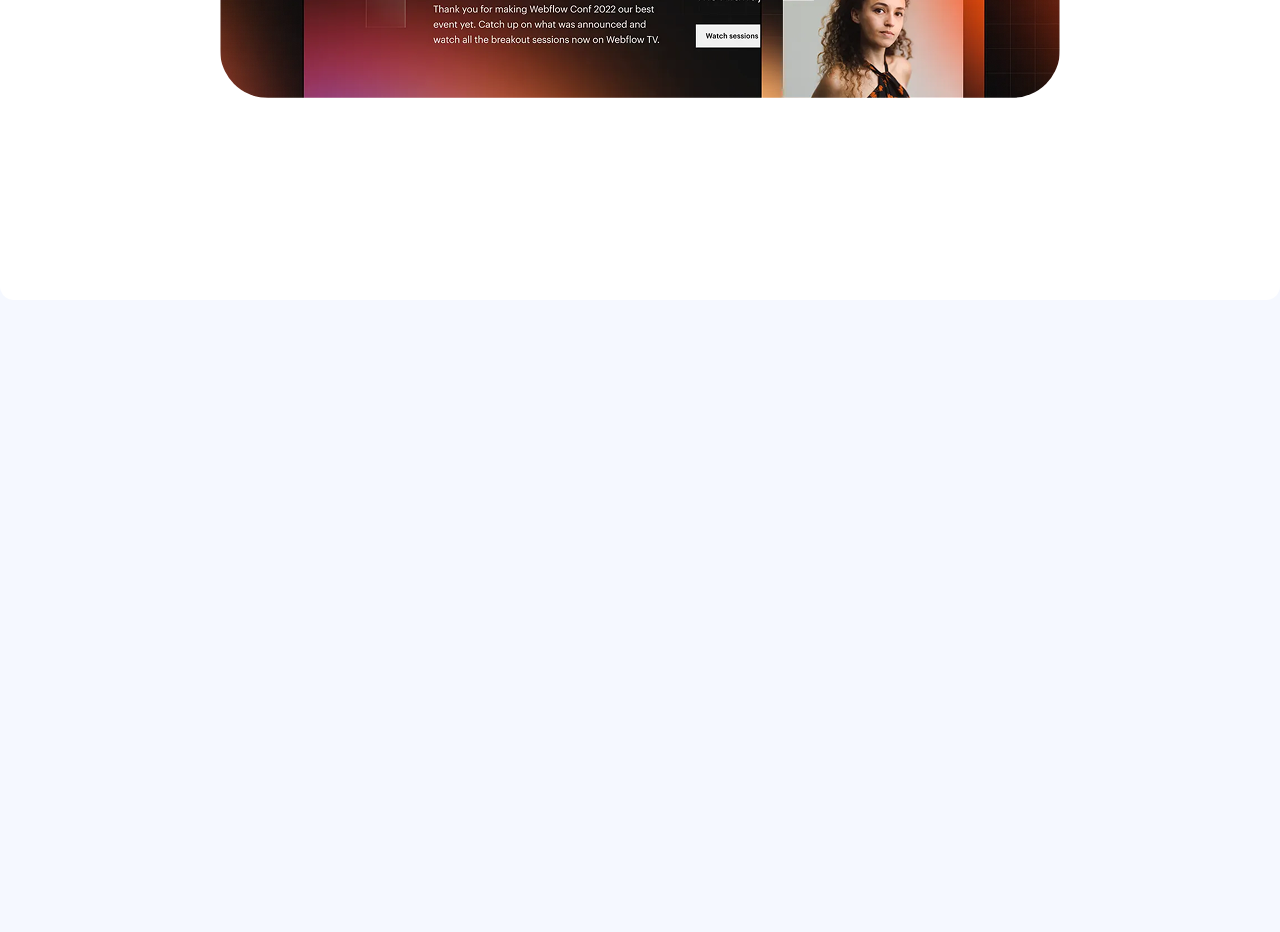
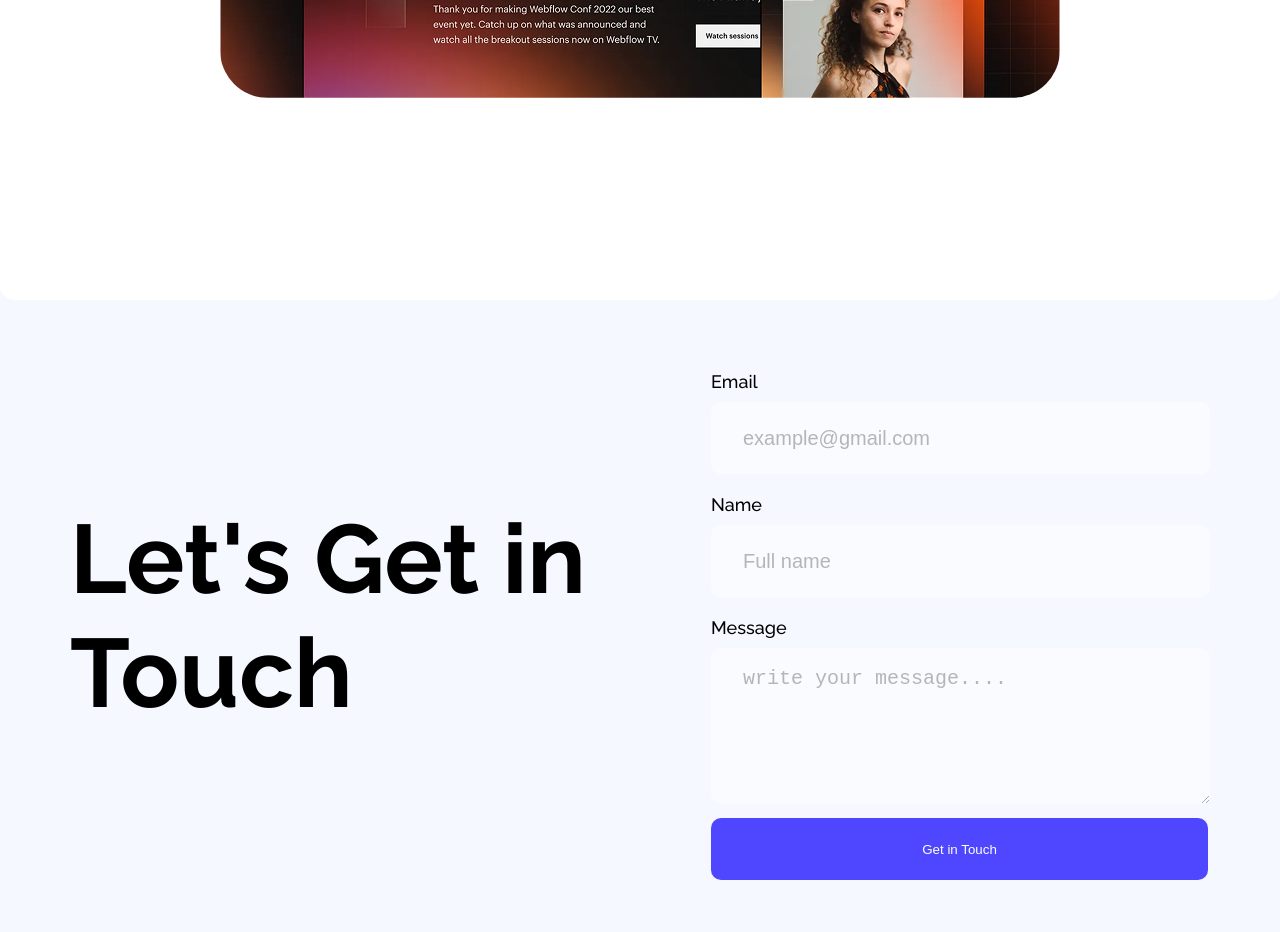
Before and after one commit to Jobayer561/B12A01-landing-launchpad, a plain HTML site: page index.html in a window 1280 px wide. Shown: the part 2723-3655 px from the top of the page. Before the commit the page ends 3023 px from the top, so only its background shows below. Drawn offline with Linux system fonts and the light colour scheme.

Commit message:
form section added

```diff
--- a/index.html
+++ b/index.html
@@ -138,6 +138,26 @@
         <button class="fbbutton">Get Started Free</button>
         <div class="fbimg"><img src="Assets/wc-big.png" alt="" /></div>
       </section>
+
+      <section class="formsection">
+        <h1 class="form-heading">Let's Get in Touch</h1>
+        <form action="">
+            <div class="form">
+                <label for="email">Email</label>
+                <input type="email" id="email" placeholder="example@gmail.com">
+            </div>
+            <div class="form">
+                <label for="name">Name</label>
+                <input type="text" id="name" placeholder="Full name">
+            </div>
+            <div class="form">
+                <label for="message">Message</label>
+          <textarea name="Message" id="" placeholder="write your message...."></textarea>
+            </div>
+            <button class="formbutton">Get in Touch</button>
+        </form>
+
+      </section>
     </main>
     <footer></footer>
   </body>
--- a/styles/styles.css
+++ b/styles/styles.css
@@ -56,6 +56,10 @@ nav {
   border: none;
   border-radius: 10px;
 }
+.signup-button:hover{
+     background-color: #3c38cc; /* slightly darker shade on hover */
+  transform: scale(1.02);
+}
 /* section  */
 .section {
   align-items: center;
@@ -82,6 +86,10 @@ nav {
   border: none;
   border-radius: 10px;
   margin-top: 0;
+}
+.button:hover{
+     background-color: #3c38cc; /* slightly darker shade on hover */
+  transform: scale(1.02);
 }
 
 /* main section */
@@ -116,6 +124,10 @@ nav {
   font: bold;
   font-size: 16px;
   border: none;
+}
+.btnsection:hover{
+  background-color: #3c38cc; /* slightly darker shade on hover */
+  transform: scale(1.02);
 }
 .imgsection {
   width: 403px;
@@ -271,6 +283,10 @@ nav {
   font-weight: 500;
   margin-bottom: 25px;
 }
+.fbbutton:hover{
+  background-color: #3c38cc; /* slightly darker shade on hover */
+  transform: scale(1.02);
+}
 .fbimg {
   width: 840;
   height: 364.77;
@@ -280,3 +296,72 @@ nav {
 .fbimg img {
   border-radius: 48px;
 }
+/* form design */
+.formsection {
+  display: flex;
+  justify-content: center;
+  align-items: center;
+  margin: 0 auto;
+  max-width: 1140px;
+  gap: 115px;
+  height: 632px;
+}
+.form-heading {
+  color: black;
+  font-size: 97px;
+  font-weight: 700;
+  width: 528px;
+}
+
+label {
+  display: block;
+  font-size: 18px;
+  font-weight: 500;
+  margin-bottom: 10px;
+  margin-top: 20px;
+}
+input {
+  width: 465px;
+  height: 70px;
+  border-radius: 10px;
+  border: none;
+  outline: none;
+  padding-left: 32px;
+  font-size: 20px;
+}
+
+input[placeholder] {
+  color: #252432;
+  opacity: 50%;
+  font-size: 20px;
+}
+textarea {
+  width: 465px;
+  height: 135px;
+  border: none;
+  border-radius: 10px;
+  padding-left: 32px;
+  padding-top: 19px;
+  outline: none;
+  font-size: 20px;
+}
+textarea[placeholder]{
+  color: #252432;
+  opacity: 50%;
+  font-size: 20px;
+}
+.formbutton{
+    color: white;
+    background-color:#4e47ff;
+    width: 497px;
+    height:62px;
+    border-radius: 10px;
+    font-size: 16;
+    font-weight: 700px;
+    border: none;
+    margin-top: 10px;
+}
+.formbutton:hover {
+  background-color: #3c38cc; /* slightly darker shade on hover */
+  transform: scale(1.02); /* subtle scale up */
+}
```
